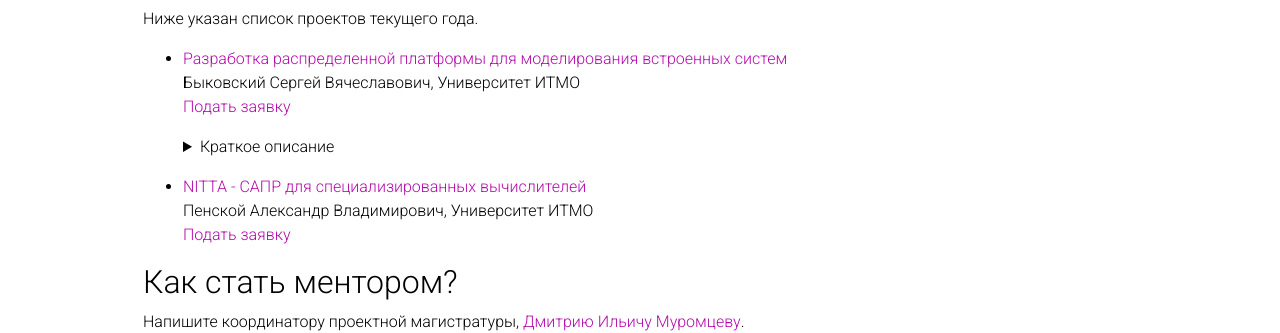
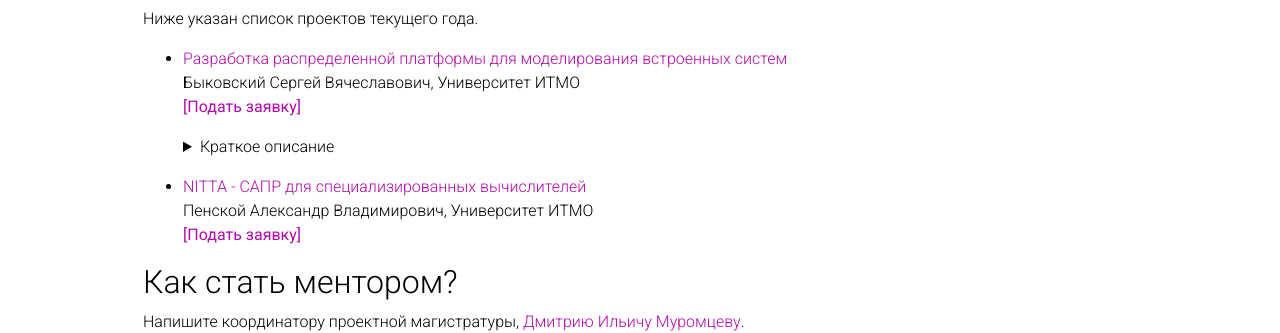
Before and after one commit to itmo-cse/itmo-cse.github.io, a Jekyll site: the page built from _pages/project-based-masters.md, in a window 1280 px wide and 1280 px high. Shown: the part 860-1193 px from the top of the window. Built offline with Jekyll 4.4.1, drawn with Linux system fonts in a browser that asks for light colours; nearby versions of some CDN libraries; a style sheet for code colours, icons or effects is not loaded.

Commit message:
make application link more visible

```diff
--- a/_layouts/master-project.html
+++ b/_layouts/master-project.html
@@ -9,8 +9,8 @@
   </header>
 
       <p>
-      <a href="https://docs.google.com/forms/d/e/1FAIpQLScW6sl6FlzkGNSAG1z65UfKXzvOrKkaw-EvXLEvVyR6NErTnQ/viewform?usp=pp_url&entry.2019952408=%D0%94%D0%B0%D1%8E+%D1%81%D0%BE%D0%B3%D0%BB%D0%B0%D1%81%D0%B8%D0%B5+%D0%BD%D0%B0+%D0%BE%D0%B1%D1%80%D0%B0%D0%B1%D0%BE%D1%82%D0%BA%D1%83+%D0%BF%D0%B5%D1%80%D1%81%D0%BE%D0%BD%D0%B0%D0%BB%D1%8C%D0%BD%D1%8B%D1%85+%D0%B4%D0%B0%D0%BD%D0%BD%D1%8B%D1%85+%D0%BF%D0%BE+%D1%84%D0%BE%D1%80%D0%BC%D0%B5+https://itmo-cse.github.io/assets/pdf/consent.pdf&entry.1960136597={{ project.title }}">
-Подать заявку</a>
+<a href="https://docs.google.com/forms/d/e/1FAIpQLScW6sl6FlzkGNSAG1z65UfKXzvOrKkaw-EvXLEvVyR6NErTnQ/viewform?usp=pp_url&entry.2019952408=%D0%94%D0%B0%D1%8E+%D1%81%D0%BE%D0%B3%D0%BB%D0%B0%D1%81%D0%B8%D0%B5+%D0%BD%D0%B0+%D0%BE%D0%B1%D1%80%D0%B0%D0%B1%D0%BE%D1%82%D0%BA%D1%83+%D0%BF%D0%B5%D1%80%D1%81%D0%BE%D0%BD%D0%B0%D0%BB%D1%8C%D0%BD%D1%8B%D1%85+%D0%B4%D0%B0%D0%BD%D0%BD%D1%8B%D1%85+%D0%BF%D0%BE+%D1%84%D0%BE%D1%80%D0%BC%D0%B5+https://itmo-cse.github.io/assets/pdf/consent.pdf&entry.1960136597={{ project.title }}">
+<b>[Подать заявку]</b></a>
       </p>
 
   <article>
--- a/_pages/project-based-masters.md
+++ b/_pages/project-based-masters.md
@@ -61,8 +61,8 @@
            {{ project.director }}, {{ project.corp_partner }}
 <br/>
 
-<a href="https://docs.google.com/forms/d/e/1FAIpQLScW6sl6FlzkGNSAG1z65UfKXzvOrKkaw-EvXLEvVyR6NErTnQ/viewform?usp=pp_url&entry.2019952408=%D0%94%D0%B0%D1%8E+%D1%81%D0%BE%D0%B3%D0%BB%D0%B0%D1%81%D0%B8%D0%B5+%D0%BD%D0%B0+%D0%BE%D0%B1%D1%80%D0%B0%D0%B1%D0%BE%D1%82%D0%BA%D1%83+%D0%BF%D0%B5%D1%80%D1%81%D0%BE%D0%BD%D0%B0%D0%BB%D1%8C%D0%BD%D1%8B%D1%85+%D0%B4%D0%B0%D0%BD%D0%BD%D1%8B%D1%85+%D0%BF%D0%BE+%D1%84%D0%BE%D1%80%D0%BC%D0%B5+https://itmo-cse.github.io/assets/pdf/consent.pdf&entry.1960136597={{ project.title }}">
-Подать заявку</a>
+<a href="https://docs.google.com/forms/d/e/0FAIpQLScW6sl6FlzkGNSAG1z65UfKXzvOrKkaw-EvXLEvVyR6NErTnQ/viewform?usp=pp_url&entry.2019952408=%D0%94%D0%B0%D1%8E+%D1%81%D0%BE%D0%B3%D0%BB%D0%B0%D1%81%D0%B8%D0%B5+%D0%BD%D0%B0+%D0%BE%D0%B1%D1%80%D0%B0%D0%B1%D0%BE%D1%82%D0%BA%D1%83+%D0%BF%D0%B5%D1%80%D1%81%D0%BE%D0%BD%D0%B0%D0%BB%D1%8C%D0%BD%D1%8B%D1%85+%D0%B4%D0%B0%D0%BD%D0%BD%D1%8B%D1%85+%D0%BF%D0%BE+%D1%84%D0%BE%D1%80%D0%BC%D0%B5+https://itmo-cse.github.io/assets/pdf/consent.pdf&entry.1960136597={{ project.title }}">
+<b>[Подать заявку]</b></a>
            {% if project.abstract %}
       <details>
          <summary>Краткое описание</summary>
```
